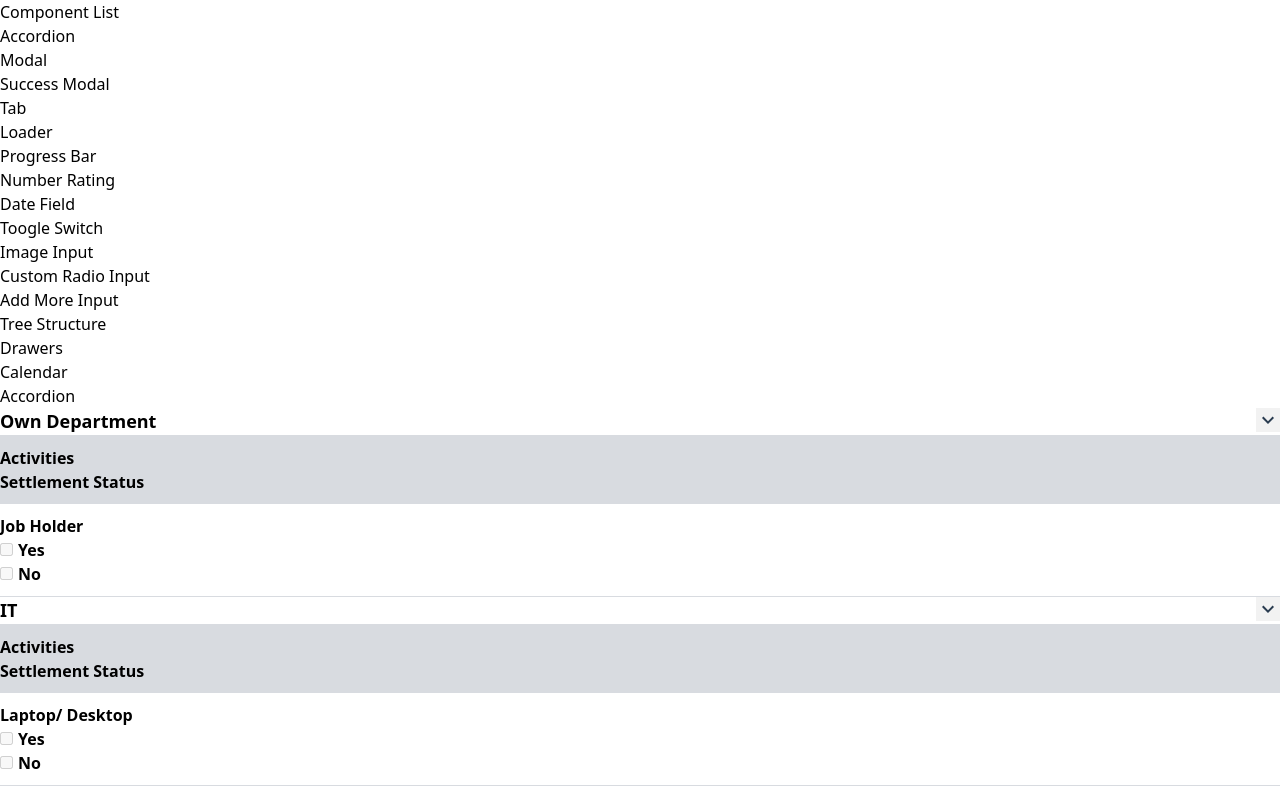
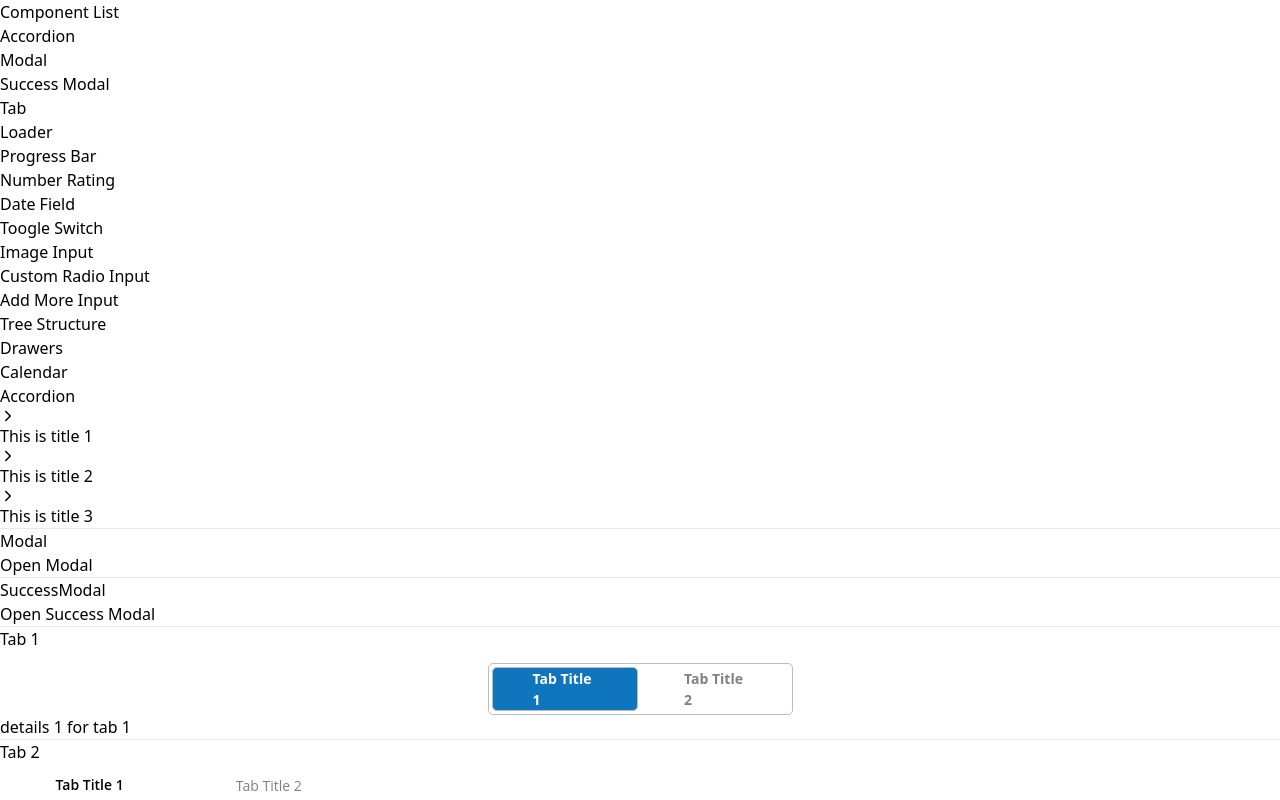
Before and after one commit to Sadi73/my-library, a React (Vite) app: page / in a window 1280 px wide. Shown: the top 800 px of the page. Built offline with nearby package versions, Linux system fonts and the light colour scheme.

Commit message:
accordion update

```diff
--- a/src/Library/Accordion/Accordion.jsx
+++ b/src/Library/Accordion/Accordion.jsx
@@ -1,299 +1,46 @@
 import React, { useState } from 'react';
-import ExpandIcon from '../../assets/Expand.svg';
+import { IoIosArrowDown, IoIosArrowForward } from 'react-icons/io';
 
-const info = {
-    "id": 1,
-    "accomplished": false,
-    "clearance": {
-        "id": 1,
-        "companyId": 1,
-        "clearanceDepartment": [
-            {
-                "id": 1,
-                "name": "Own Department",
-                "assignedEmployeeIds": [
-                    200002
-                ],
-                "clearanceId": 1,
-                "departmentActivities": [
-                    {
-                        "id": 1,
-                        "activity": "Job Holder",
-                        "description": "Did he handed over projects?",
-                        "clearanceDepartmentId": 1
-                    }
-                ]
-            },
-            {
-                "id": 2,
-                "name": "IT",
-                "assignedEmployeeIds": [
-                    200003
-                ],
-                "clearanceId": 1,
-                "departmentActivities": [
-                    {
-                        "id": 2,
-                        "activity": "Laptop/ Desktop",
-                        "description": "",
-                        "clearanceDepartmentId": 2
-                    },
-                    {
-                        "id": 3,
-                        "activity": "Other Devices",
-                        "description": "",
-                        "clearanceDepartmentId": 2
-                    },
-                    {
-                        "id": 4,
-                        "activity": "E-mail Deactivation",
-                        "description": "",
-                        "clearanceDepartmentId": 2
-                    },
-                    {
-                        "id": 5,
-                        "activity": "EBS Deactivation",
-                        "description": "",
-                        "clearanceDepartmentId": 2
-                    },
-                    {
-                        "id": 6,
-                        "activity": "Access Control Deactivation",
-                        "description": "",
-                        "clearanceDepartmentId": 2
-                    }
-                ]
-            },
-        ]
-    },
-    "effectiveDateFrom": "2023-09-13",
-    "effectiveDateTo": "2023-09-20",
-    "employeeId": 200009,
-    "resignationId": 2,
-    "departmentActivityResponses": [
-        {
-            "id": 1,
-            "departmentActivity": {
-                "id": 15,
-                "activity": "Payroll",
-                "description": "",
-                "clearanceDepartmentId": 4
-            },
-            "activityResponse": true,
-            "remarks": "",
-            "createdBy": null
-        },
-        {
-            "id": 2,
-            "departmentActivity": {
-                "id": 16,
-                "activity": "Salary Advance",
-                "description": "",
-                "clearanceDepartmentId": 4
-            },
-            "activityResponse": true,
-            "remarks": "",
-            "createdBy": null
-        },
-        {
-            "id": 3,
-            "departmentActivity": {
-                "id": 17,
-                "activity": "ID Card",
-                "description": "",
-                "clearanceDepartmentId": 4
-            },
-            "activityResponse": true,
-            "remarks": "",
-            "createdBy": null
-        },
-        {
-            "id": 4,
-            "departmentActivity": {
-                "id": 18,
-                "activity": "Sim Card",
-                "description": "",
-                "clearanceDepartmentId": 4
-            },
-            "activityResponse": true,
-            "remarks": "",
-            "createdBy": null
-        }
-    ],
-    "employeeClearanceDepartmentDTOs": [
-        {
-            "id": 1,
-            "name": "Own Department",
-            "assignedEmployeeIds": [
-                200002
-            ],
-            "departmentActivityResponse": []
-        },
-        {
-            "id": 2,
-            "name": "IT",
-            "assignedEmployeeIds": [
-                200003
-            ],
-            "departmentActivityResponse": []
-        },
-        {
-            "id": 3,
-            "name": "Accounts",
-            "assignedEmployeeIds": [
-                200004
-            ],
-            "departmentActivityResponse": []
-        },
-        {
-            "id": 4,
-            "name": "HR",
-            "assignedEmployeeIds": [
-                200005
-            ],
-            "departmentActivityResponse": [
-                {
-                    "id": 1,
-                    "departmentActivity": {
-                        "id": 15,
-                        "activity": "Payroll",
-                        "description": "",
-                        "clearanceDepartmentId": 4
-                    },
-                    "activityResponse": true,
-                    "remarks": "",
-                    "createdBy": null
-                },
-                {
-                    "id": 2,
-                    "departmentActivity": {
-                        "id": 16,
-                        "activity": "Salary Advance",
-                        "description": "",
-                        "clearanceDepartmentId": 4
-                    },
-                    "activityResponse": false,
-                    "remarks": "",
-                    "createdBy": null
-                },
-                {
-                    "id": 3,
-                    "departmentActivity": {
-                        "id": 17,
-                        "activity": "ID Card",
-                        "description": "",
-                        "clearanceDepartmentId": 4
-                    },
-                    "activityResponse": true,
-                    "remarks": "",
-                    "createdBy": null
-                },
-                {
-                    "id": 4,
-                    "departmentActivity": {
-                        "id": 18,
-                        "activity": "Sim Card",
-                        "description": "",
-                        "clearanceDepartmentId": 4
-                    },
-                    "activityResponse": true,
-                    "remarks": "",
-                    "createdBy": null
-                }
-            ]
-        },
-        {
-            "id": 5,
-            "name": "Admin",
-            "assignedEmployeeIds": [
-                200005
-            ],
-            "departmentActivityResponse": []
-        },
-        {
-            "id": 6,
-            "name": "Transport",
-            "assignedEmployeeIds": [
-                200005
-            ],
-            "departmentActivityResponse": []
-        }
-    ]
-};
+const allData = [
+    { id: 1, title: 'This is title 1', message: 'Lorem ipsum, dolor sit amet consectetur adipisicing elit. Veniam animi debitis adipisci tenetur, ducimus assumenda reiciendis, in suscipit quos consequuntur ea aperiam aliquam quaerat cupiditate? Repellendus nisi a laboriosam nemo.' },
+    { id: 2, title: 'This is title 2', message: 'Lorem ipsum, dolor sit amet consectetur adipisicing elit. Veniam animi debitis adipisci tenetur, ducimus assumenda reiciendis, in suscipit quos consequuntur ea aperiam aliquam quaerat cupiditate? Repellendus nisi a laboriosam nemo.' },
+    { id: 3, title: 'This is title 3', message: 'Lorem ipsum, dolor sit amet consectetur adipisicing elit. Veniam animi debitis adipisci tenetur, ducimus assumenda reiciendis, in suscipit quos consequuntur ea aperiam aliquam quaerat cupiditate? Repellendus nisi a laboriosam nemo.' },
+]
 
 const Accordion = () => {
 
-    const [sectionIndex, setSectionIndex] = useState(null);
+    const [itemIdsToShow, setItemIdsToShow] = useState([]);
 
-    const toggleDept = index => {
-        if (index === sectionIndex) {
-            // If the clicked section is already open, close it.
-            setSectionIndex(null);
+    const toggleDetails = (itemId) => {
+        if (itemIdsToShow.includes(itemId)) {
+            setItemIdsToShow(itemIdsToShow.filter((id) => id !== itemId));
         } else {
-            // Otherwise, open the clicked section.
-            setSectionIndex(index);
+            setItemIdsToShow([...itemIdsToShow, itemId]);
         }
-    }
+    };
 
 
     return (
-        <>
-            <div>
-                {info.clearance.clearanceDepartment.map((dept, deptIndex) =>
-                    <div key={dept.id} className='mb-5'>
-                        <div style={{ display: 'flex', justifyContent: 'space-between', borderBottom: '1px solid #d8dbe0' }}>
-                            <div style={{ fontSize: '18px', fontWeight: '600' }}>{dept.name}</div>
-                            <div onClick={() => {
-                                toggleDept(deptIndex);
-                            }}>
-                                <img src={ExpandIcon} style={{ transform: deptIndex === sectionIndex && 'rotate(180deg)', transition: 'transform 0.3s ease' }} alt='img' />
-                            </div>
+        <div className='border rounded-md'>
+            {allData.map(eachData =>
+                <div key={eachData?.id}>
+                    <div className='flex items-center gap-2 p-2 cursor-pointer border-b bg-gray-100'
+                        onClick={() => toggleDetails(eachData?.id)}
+                    >
+                        {itemIdsToShow.includes(eachData?.id) ? <IoIosArrowDown /> : <IoIosArrowForward />}
+                        <div >{eachData?.title}</div>
 
+                    </div>
+
+                    {itemIdsToShow.includes(eachData?.id) &&
+                        <div className='p-3'>
+                            <p>{eachData?.message}</p>
                         </div>
+                    }
+                </div>
+            )}
 
-                        {/* --------------------------- Content -------------------------- */}
-                        <div
-                            // style={{ border: '1px solid #d8dbe0', borderTop: '0' }}
-                            className={`overflow-hidden transition-all duration-500 ease-in-out ${deptIndex === sectionIndex ? 'max-h-screen py-2' : 'max-h-0'
-                                } border border-t-0 border-gray-300`}
-                        >
-                            <div style={{ background: '#d8dbe0', fontSize: '16px', fontWeight: '800', padding: '10px 0' }}>
-                                <div md='6'>Activities</div>
-                                <div md='6'>Settlement Status</div>
-                            </div>
-
-                            {
-                                dept.departmentActivities.map(activity =>
-                                    <div key={activity.id} style={{ borderBottom: '1px solid #d8dbe0', padding: '10px 0', fontWeight: '600' }}>
-                                        <div md='6'>
-                                            {activity.activity}
-
-                                        </div>
-                                        <div md='6'>
-                                            <div>
-                                                <div>
-                                                    <input type='checkbox'
-                                                        defaultChecked={info.employeeClearanceDepartmentDTOs.filter(item => item.name === dept.name)?.[0]?.departmentActivityResponse?.filter(item => item.departmentActivity.activity === activity.activity)?.[0]?.activityResponse}
-                                                        disabled
-                                                    />
-                                                    <label style={{ marginLeft: '5px' }}>Yes</label>
-                                                </div>
-                                                <div>
-                                                    <input type='checkbox' disabled />
-                                                    <label style={{ marginLeft: '5px' }}>No</label>
-                                                </div>
-                                            </div>
-                                        </div>
-                                    </div>)
-                            }
-
-                        </div>
-
-                    </div>)
-                }
-
-            </div>
-        </>
+        </div>
     )
 }
 
```
Also changed, not shown: src/assets/Expand.svg (deleted).
